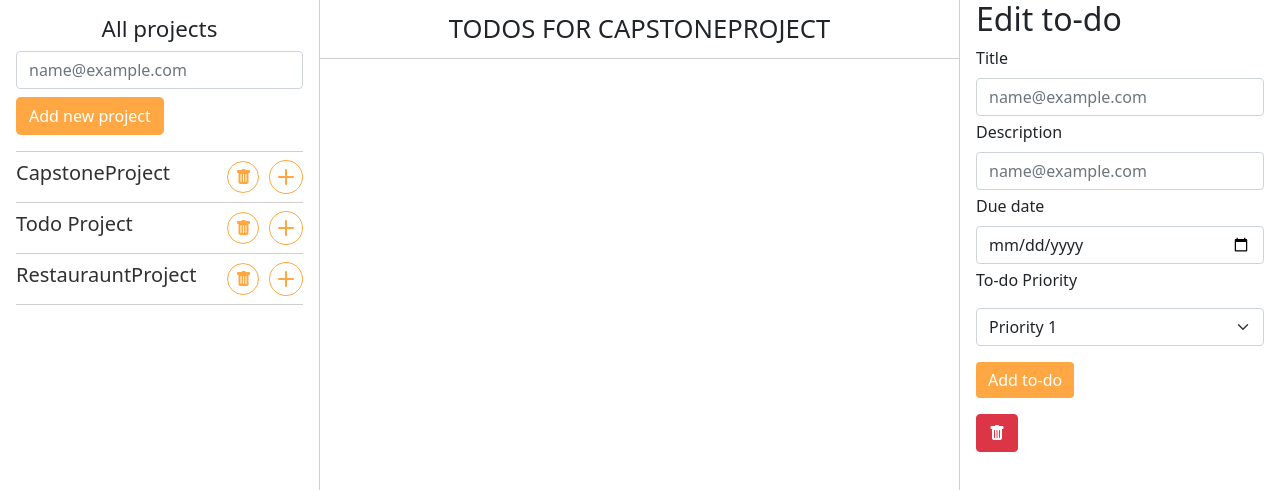
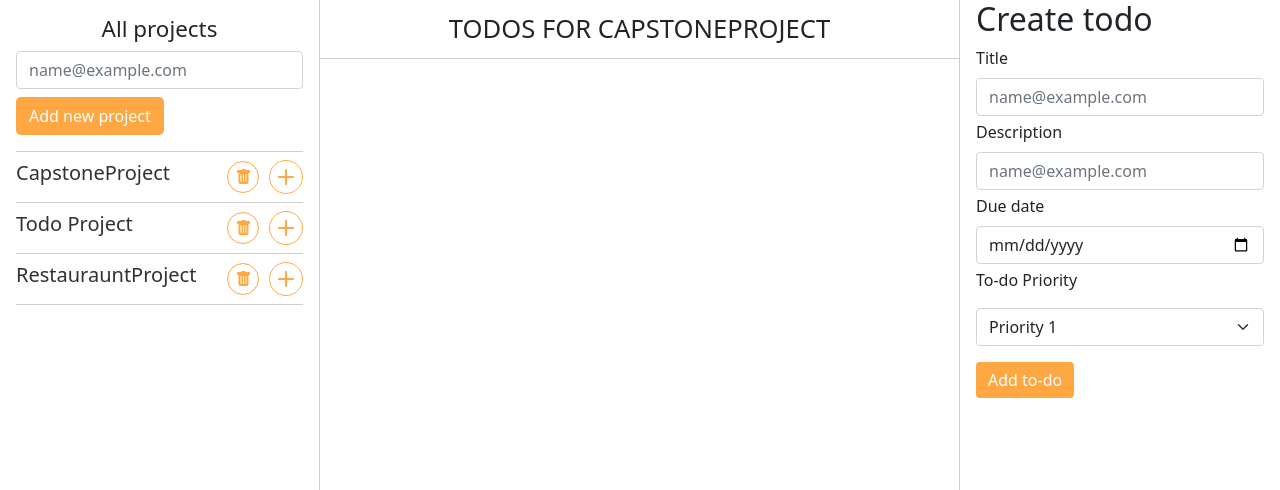
Before and after one commit to barackm/tasks-list, a website built with webpack: page dist/index.html in a window 1280 px wide. Both pictures are taken after a click on the link "CapstoneProject". Shown: the top 490 px of the page. Built offline with nearby package versions, Linux system fonts and the light colour scheme; a web font is replaced by a local one.

Commit message:
Add logic for adding todos"

```diff
--- a/src/dom.js
+++ b/src/dom.js
@@ -1,5 +1,7 @@
+import editTodo from './editTodo';
 import renderProjects from './projects';
 import renderToDos from './todo';
+import todoActions from './todoActions';
 
 let defaultProject = null;
 
@@ -7,6 +9,7 @@ const render = (function () {
   const renderAppContent = (projects) => {
     renderProjects(projects);
     renderToDos(defaultProject);
+    editTodo({ title: 'todo1', description: 'description' }, defaultProject);
   };
   const updateUI = (projects) => {
     render.renderAppContent(projects);
@@ -19,6 +22,34 @@ const render = (function () {
     const todos = [];
     defaultProject = { ...defaultProject, todos };
     renderToDos(defaultProject);
+    editTodo(null, defaultProject);
+
+    const editTodoForm = document.querySelector('.editTodoForm');
+    if (editTodoForm) {
+      editTodoForm.addEventListener('submit', (e) => {
+        e.preventDefault();
+        const title = document.querySelector('.todo-title').value;
+        const description = document.querySelector('.todo-description').value;
+        const date = document.querySelector('.todo-date').value;
+        const priorityId = document.querySelector('.todo-priority').value;
+        const projectId = editTodoForm.getAttribute('data-project');
+        const todoId = editTodoForm.getAttribute('data-todo');
+
+        if (editTodoForm.getAttribute('data-editing') === 'true') {
+          todoActions.editTodos(todoId, {
+            title, description, date, priorityId,
+          });
+          renderToDos(defaultProject);
+          editTodo(null, defaultProject);
+        } else {
+          todoActions.createTodo({
+            title, description, date, priorityId,
+          }, projectId);
+          renderToDos(defaultProject);
+          editTodo(null, defaultProject);
+        }
+      });
+    }
   };
   return { renderAppContent, updateUI, updateDefaultProject };
 }());
--- /dev/null
+++ b/src/editTodo.js
@@ -0,0 +1,81 @@
+export default function editTodo(todo, selectedProject) {
+  const mainContainer = document.querySelector('.right-section');
+  const inputsWrapper = document.createElement('div');
+  const welcomeMsg = document.createElement('h2');
+
+  mainContainer.innerHTML = '';
+  inputsWrapper.className = 'right-section-form-div';
+  const form = document.createElement('form');
+
+  if (!selectedProject) {
+    welcomeMsg.innerHTML = '';
+    inputsWrapper.innerHTML = '<h3>Select first a project</h3>';
+  } else {
+    inputsWrapper.appendChild(welcomeMsg);
+    welcomeMsg.innerHTML = todo ? 'Edit todo' : 'Create todo';
+    form.setAttribute('data-editing', `${!!todo}`);
+    form.setAttribute('data-todo', `${null}`);
+    form.setAttribute('data-project', `${selectedProject.id}`);
+    form.className = 'editTodoForm';
+    form.innerHTML = `<div class="mb-1">
+    <label for="exampleFormControlInput1" class="form-label"
+      >Title</label
+    >
+    <input
+      type="text"
+      class="form-control todo-title"
+      value='${todo ? todo.title : ''}'
+      id="exampleFormControlInput1"
+      placeholder="name@example.com"
+    />
+  </div>
+  <div class="mb-1">
+    <label for="exampleFormControlInput1" class="form-label"
+      >Description</label
+    >
+    <input
+      type="text"
+      class="form-control todo-description"
+      value='${todo ? todo.description : ''}'
+      id="exampleFormControlInput1"
+      placeholder="name@example.com"
+    />
+  </div>
+  <div class="mb-1">
+    <label for="exampleFormControlInput1" class="form-label"
+      >Due date</label
+    >
+    <input
+      type="date"
+      class="form-control todo-date"
+
+      id="exampleFormControlInput1"
+      placeholder="name@example.com"
+    />
+  </div>
+  <p>To-do Priority</p>
+  <select
+    class="form-select mb-3 todo-priority"
+    aria-label="Default select example"
+    value=${'2'}
+    >
+    <option value="1" >
+      <i class="bi bi-flag-fill todo-priority"></i>
+      <span>Priority 1</span>
+    </option>
+    <option value="2" >
+      <i class="bi bi-flag-fill todo-priority"></i>
+      <span>Priority 2</span>
+    </option>
+    <option value="3">
+      <i class="bi bi-flag-fill todo-priority"></i>
+      <span>Priority 3</span>
+    </option>
+  </select>
+  <button class="btn btn-primary" type="submit">Add to-do</button>`;
+  }
+
+  inputsWrapper.appendChild(welcomeMsg);
+  inputsWrapper.appendChild(form);
+  mainContainer.appendChild(inputsWrapper);
+}
--- a/src/helper.js
+++ b/src/helper.js
@@ -23,7 +23,10 @@ const helper = (function () {
     render.updateUI(JSON.parse(localStorage.getItem('projectList')));
     window.location.reload();
   };
-  return { addProject, removeProject };
+
+  return {
+    addProject, removeProject,
+  };
 }());
 
 export default helper;
--- a/src/index.js
+++ b/src/index.js
@@ -23,6 +23,18 @@ if (!localStorage.getItem('projectList')) {
 
 render.renderAppContent(JSON.parse(localStorage.getItem('projectList')));
 
+const editTodoForm = document.querySelector('.editTodoForm');
+if (editTodoForm) {
+  editTodoForm.addEventListener('submit', (e) => {
+    e.preventDefault();
+    if (editTodoForm.getAttribute('data-editing')) {
+      helper.editTodo(editTodoForm.getAttribute('data-todo'));
+    } else {
+      helper.createTodo({ name: 'todo' }, 2);
+    }
+  });
+}
+
 const formSubmit = document.querySelector('.newProjectForm');
 formSubmit.addEventListener('submit', (e) => {
   e.preventDefault();
--- a/src/todo.js
+++ b/src/todo.js
@@ -1,5 +1,4 @@
 function renderToDos(project) {
-  console.log(project);
   const todoSection = document.querySelector('.middle-section');
   todoSection.innerHTML = '';
   const header = document.createElement('div');
--- /dev/null
+++ b/src/todoActions.js
@@ -0,0 +1,38 @@
+class Todo {
+  constructor(data, projectId) {
+    this.data = data;
+    this.projectId = projectId;
+  }
+
+  addTodo() {
+    const todoList = localStorage.getItem('todoList');
+    const newTodo = { ...this.data, projectId: this.projectId };
+
+    if (todoList) {
+      const allTodos = JSON.parse(todoList).unshift(newTodo);
+      localStorage.setItem('todoList', JSON.stringify(allTodos));
+    } else {
+      const allTodos = [];
+      allTodos.push(newTodo);
+      localStorage.setItem('todoList', JSON.stringify(allTodos));
+    }
+  }
+}
+
+const todoActions = (function () {
+  const editTodos = (id) => {
+    console.log('editing todo', id);
+  };
+
+  const createTodo = (todo, projectId) => {
+    const newTodo = new Todo(todo, projectId);
+    newTodo.addTodo();
+  };
+
+  return {
+    editTodos,
+    createTodo,
+  };
+}());
+
+export default todoActions;
```
Also changed, not shown: dist/index.html, dist/main.js.
